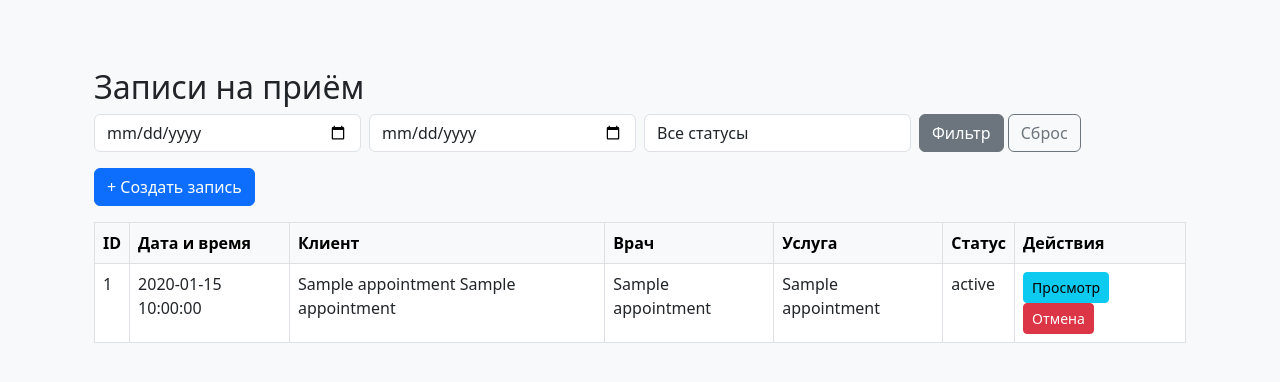
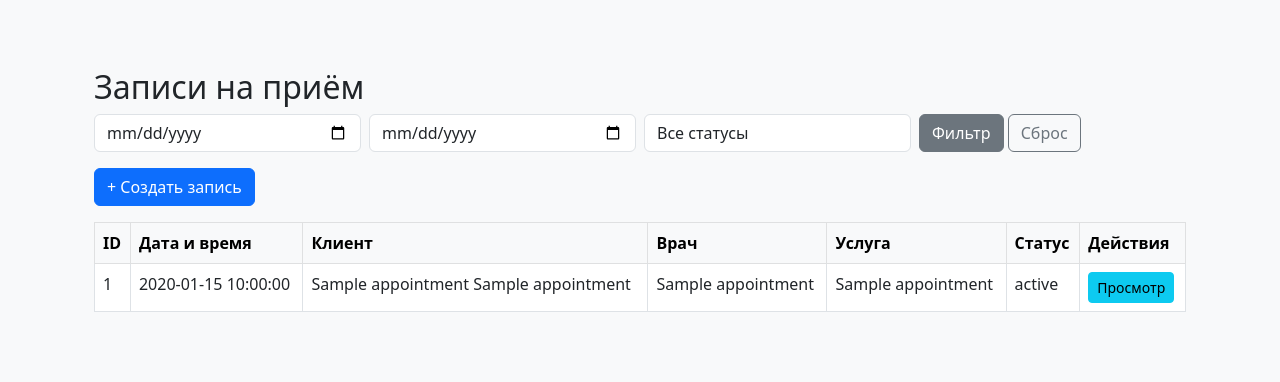
Before and after one commit to wwwrwrwr/online-booking-db-variant-1, a PHP site: template views/appointment/list.php in a window 1280 px wide. Shown: the part 66-448 px from the top of the page. Run offline with PHP 8.4, Linux system fonts and the light colour scheme; the template is opened without the code that fills it: most values are stand-ins (such as "Sample title", 1, 10 or a date in 2020).

Commit message:
Update list.php

```diff
--- a/views/appointment/list.php
+++ b/views/appointment/list.php
@@ -1,6 +1,5 @@
 <div class="container mt-4">
   <h2>Записи на приём</h2>
-
   <!-- Фильтры -->
   <form class="row g-2 mb-3" method="get">
     <input type="hidden" name="entity" value="appointment">
@@ -37,11 +36,9 @@
       <a href="?entity=appointment&action=list" class="btn btn-outline-secondary">Сброс</a>
     </div>
   </form>
-
   <a href="?entity=appointment&action=create" class="btn btn-primary mb-3">
     + Создать запись
   </a>
-
   <?php if (empty($appointments)): ?>
     <div class="alert alert-info">Нет записей</div>
   <?php else: ?>
@@ -77,8 +74,12 @@
           <td>
             <a href="?entity=appointment&action=view&id=<?= $a['appointment_id'] ?>"
                class="btn btn-sm btn-info">Просмотр</a>
-            <a href="?entity=appointment&action=cancel&id=<?= $a['appointment_id'] ?>"
-               class="btn btn-sm btn-danger">Отмена</a>
+            <?php if ($a['status'] === 'запланировано'): ?>
+              <a href="?entity=appointment&action=complete&id=<?= $a['appointment_id'] ?>"
+                 class="btn btn-sm btn-success">Провести</a>
+              <a href="?entity=appointment&action=cancel&id=<?= $a['appointment_id'] ?>"
+                 class="btn btn-sm btn-danger">Отмена</a>
+            <?php endif; ?>
           </td>
         </tr>
         <?php endforeach; ?>
```
